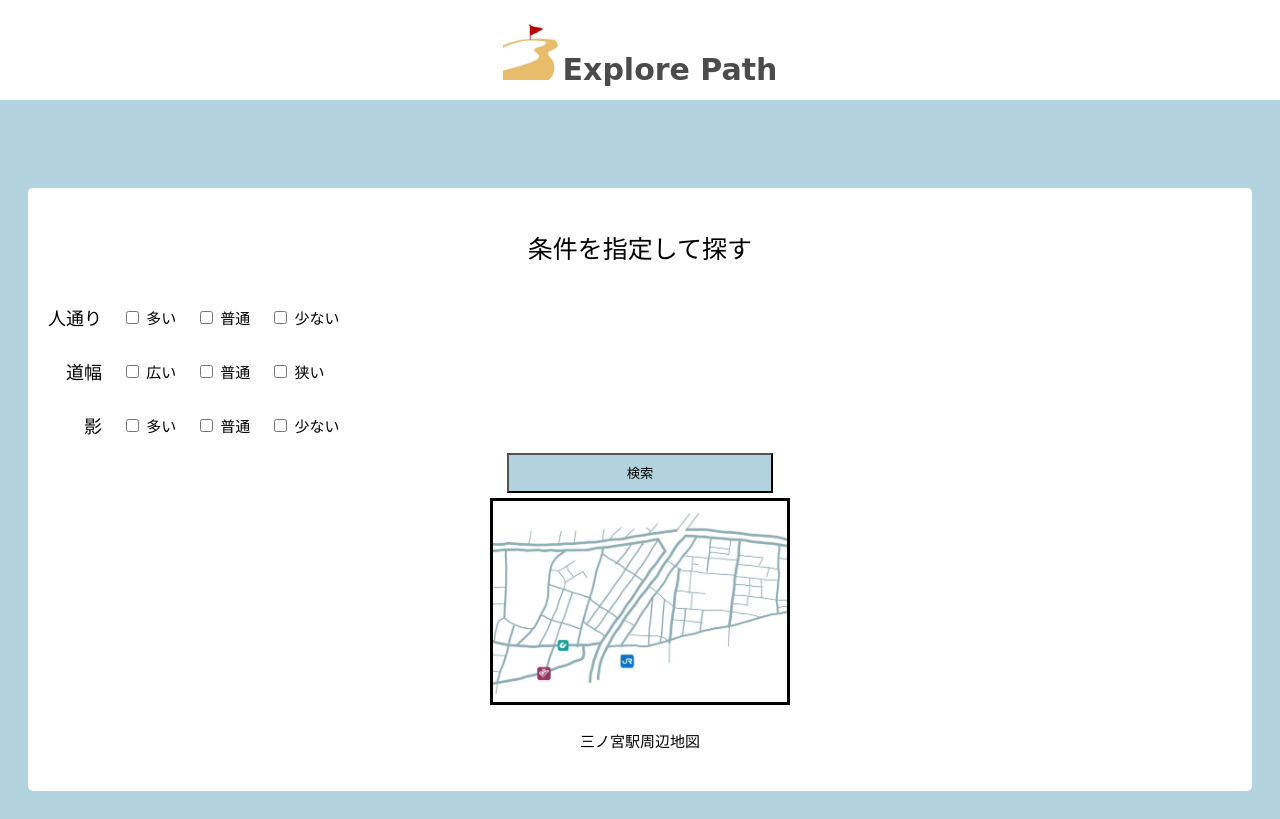
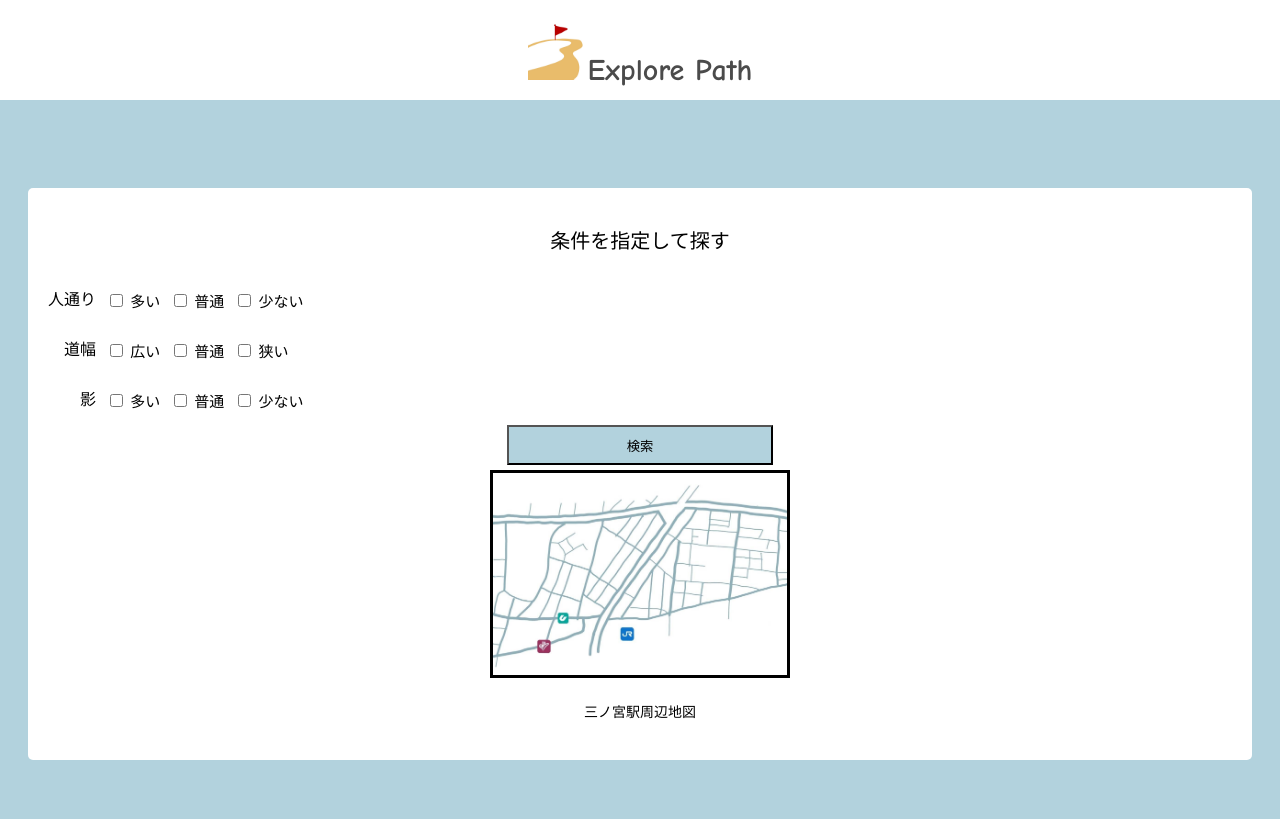
Before and after one commit to riko-1732/ExplorePath, a plain HTML site: page index.html in a window 1280 px wide. Drawn offline with Linux system fonts and the light colour scheme.

Commit message:
Update styles.css

```diff
--- a/styles.css
+++ b/styles.css
@@ -38,25 +38,25 @@ body {
 h1 {
   text-align: center;
   font-size: 30px;
-  font-family: cursive;
+  font-family: Comic Sans MS;
 }
 
 h2 {
   text-align: center;
-  font-size: 25px;
+  font-size: 20px;
   font-weight: normal;
 }
 
 h3 {
   text-align: left;
-  font-size: 18px;
+  font-size: 16px;
   font-weight: normal;
   margin-bottom: 10px;
 }
 
 h4 {
   text-align: center;
-  font-size: 15px;
+  font-size: 14px;
   font-weight: normal;
 }
 
@@ -82,11 +82,11 @@ h4 {
 }
 
 .h3-and-checkboxes h3 {
-  margin-right: 20px; /* 必要なスペースに応じて調整 */
+  margin-right: 10px; /* 必要なスペースに応じて調整 */
 }
 
 .checkbox-group label {
-  margin-right: 20px; /* ラベル間のスペースを調整 */
+  margin-right: 10px; /* ラベル間のスペースを調整 */
 }
 
 button {
```
